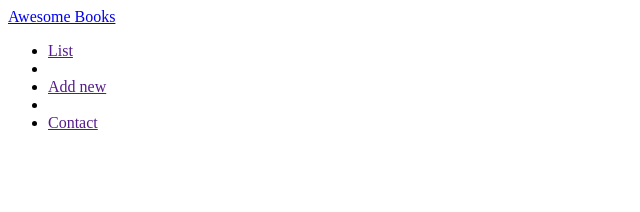
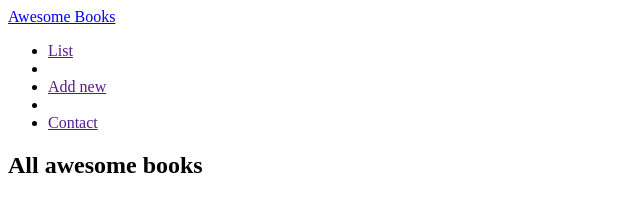
Before and after one commit to Ibizugbe/awesome-book-ES6, a plain HTML site: page index.html in a window 1280 px wide. Shown: the whole page, without its empty margins (0-640 px from the left). Drawn offline with Linux system fonts and the light colour scheme.

Commit message:
add intro header

```diff
--- a/index.html
+++ b/index.html
@@ -12,6 +12,7 @@
   </head>
   <body>
     <header>
+      <!-- navbar -->
       <nav id="navbar">
         <a href="index.html" class="brand">Awesome Books</a>
         <ul>
@@ -32,8 +33,18 @@
           </li>
         </ul>
       </nav>
+      <!-- date and time display -->
       <div id="current-date"></div>
     </header>
+
+    <main>
+      <section id="awesome-books">
+        <h1 class="intro-header">All awesome books</h1>
+        <div id="books-list"></div>
+      </section>
+    </main>
+
+    <footer></footer>
     <script src="index.js"></script>
   </body>
 </html>
```
